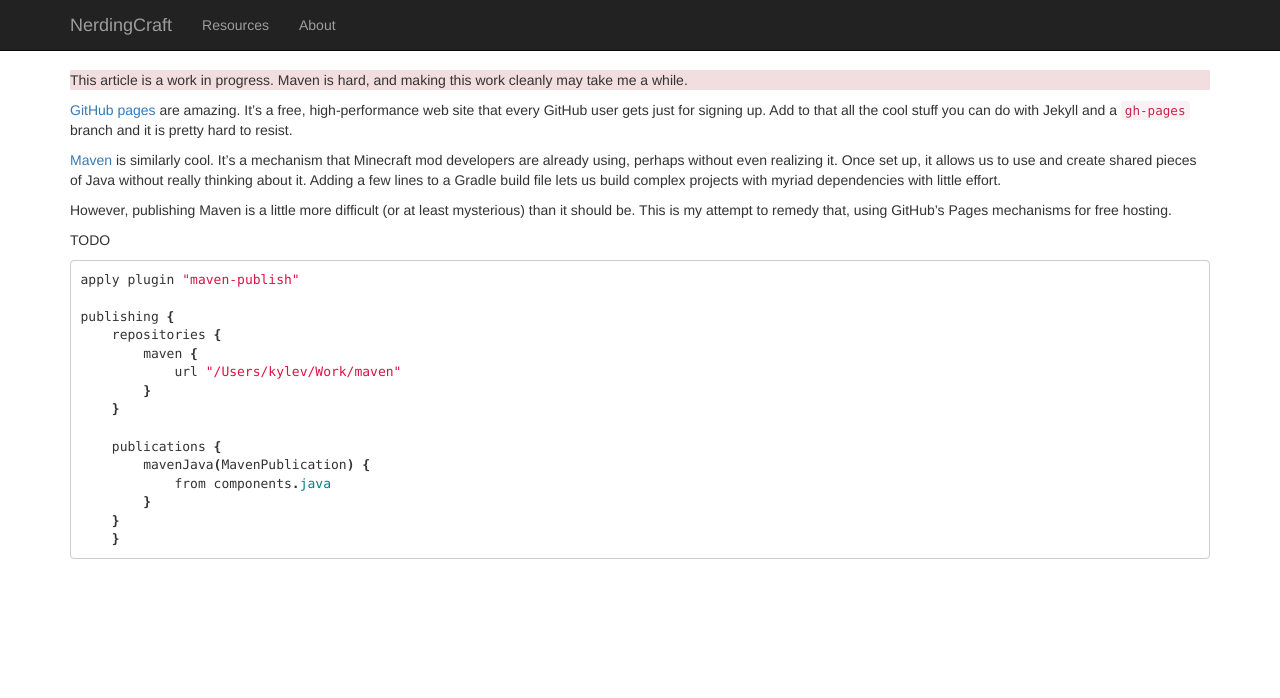
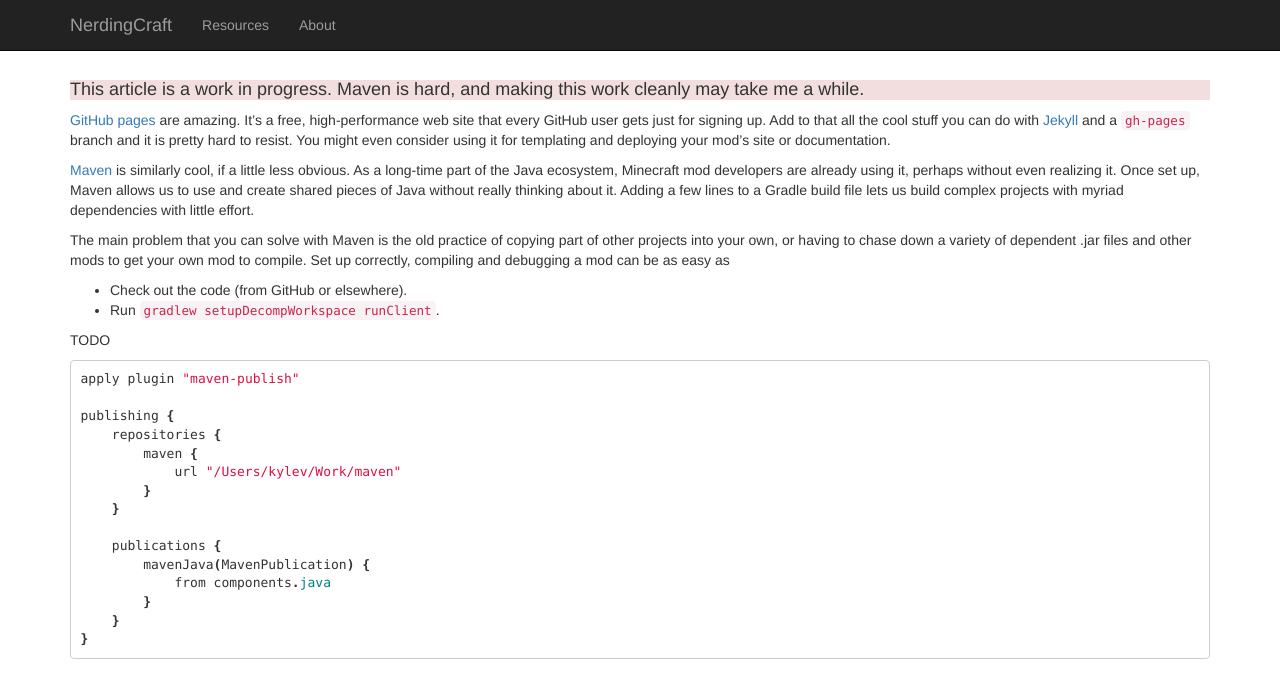
Before and after one commit to kylev/nerdcraft, a Jekyll site: the page built from github-pages-for-maven.md, in a window 1280 px wide. Shown: the top 698 px of the page. Built offline with Jekyll 4.4.1, drawn with Linux system fonts in a browser that asks for light colours; nearby versions of some CDN libraries; Markdown is read by kramdown in place of the engine named in the settings.

Commit message:
Reword and expand a little.

````diff
--- a/github-pages-for-maven.md
+++ b/github-pages-for-maven.md
@@ -3,24 +3,31 @@ title: GitHub Pages for Maven
 layout: default
 ---
 
-<p class="bg-danger">This article is a work in progress. Maven is
-hard, and making this work cleanly may take me a while.</p>
+<h4 class="bg-danger">This article is a work in progress. Maven is
+hard, and making this work cleanly may take me a while.</h4>
 
 [GitHub pages](https://pages.github.com/) are amazing. It's a free,
 high-performance web site that every GitHub user gets just for signing
-up. Add to that all the cool stuff you can do with Jekyll and a
-`gh-pages` branch and it is pretty hard to resist.
+up. Add to that all the cool stuff you can do with
+[Jekyll](http://jekyllrb.com/) and a `gh-pages` branch and it is
+pretty hard to resist. You might even consider using it for templating
+and deploying your mod's site or documentation.
 
-[Maven](http://maven.apache.org) is similarly cool. It's a mechanism
-that Minecraft mod developers are already using, perhaps without even
-realizing it. Once set up, it allows us to use and create shared
-pieces of Java without really thinking about it. Adding a few lines to
-a Gradle build file lets us build complex projects with myriad
-dependencies with little effort.
+[Maven](http://maven.apache.org) is similarly cool, if a little less
+obvious. As a long-time part of the Java ecosystem, Minecraft mod
+developers are already using it, perhaps without even realizing
+it. Once set up, Maven allows us to use and create shared pieces of Java
+without really thinking about it. Adding a few lines to a Gradle build
+file lets us build complex projects with myriad dependencies with
+little effort.
 
-However, publishing Maven is a little more difficult (or at least
-mysterious) than it should be. This is my attempt to remedy that,
-using GitHub's Pages mechanisms for free hosting.
+The main problem that you can solve with Maven is the old practice of
+copying part of other projects into your own, or having to chase down
+a variety of dependent .jar files and other mods to get your own mod
+to compile. Set up correctly, compiling and debugging a mod can be as easy as
+
+- Check out the code (from GitHub or elsewhere).
+- Run `gradlew setupDecompWorkspace runClient`.
 
 TODO
 
@@ -39,5 +46,5 @@ publishing {
             from components.java
         }
     }
-    }
+}
 ```
````
